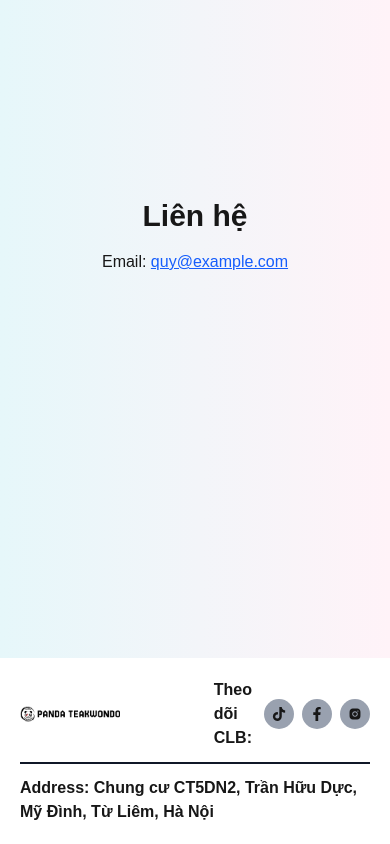
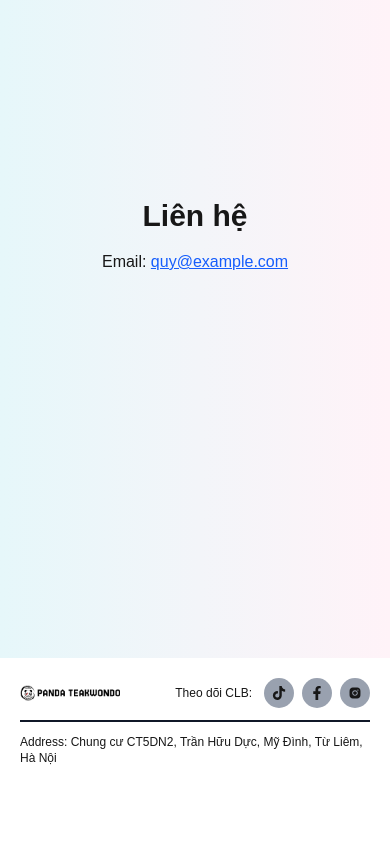
Before and after one commit to quyng24/pdtwd, a Next.js app: page / in a window 390 px wide. Shown: the part 3258-4102 px from the top of the page. After the commit the page ends 4044 px from the top, so only its background shows below. Built offline with nearby package versions, Linux system fonts and the light colour scheme; no server answers.

Commit message:
fix footer for layout

```diff
--- a/app/admin/page.tsx
+++ b/app/admin/page.tsx
@@ -26,7 +26,7 @@ export default function Admin() {
         }
         fetchData();
         return () => { isMouted = false};
-    }, []);
+    }, [router]);
     return (
         <div className="w-full min-h-screen bg-gradient-to-r from-[#e6f7fa] to-[#fff3f8]">
             <Navbar/>
--- a/app/components/Footer.tsx
+++ b/app/components/Footer.tsx
@@ -9,8 +9,8 @@ export default function Footer() {
         <footer className="bg-white py-5 px-5 sm:px-10 md:px-20">
             <div className="w-full flex justify-between items-center">
                 <Image src={Logo} alt="Logo" className="w-[30%]"/>
-                <div className="flex items-center justify-end gap-3 w-[40%]">
-                    <p className="font-semibold">Theo dõi CLB: </p>
+                <div className="flex items-center justify-end gap-3 w-[60%] md:w-[40%]">
+                    <p className="font-light md:font-semibold text-xs md:text-base ">Theo dõi CLB: </p>
                     <div className="flex gap-2 items-center">
                         <div className="w-[30px] h-[30px] rounded-full bg-gray-400 flex items-center justify-center cursor-pointer">
                             <a href="https://www.tiktok.com/@panda_taekwondo?_t=ZS-90l39N8Zc0X&_r=1"><FaTiktok size={14} /></a>
@@ -28,7 +28,7 @@ export default function Footer() {
             </div>
 
             <div className="w-full bg-gray-900 h-0.5 my-3"></div>
-            <p className="font-semibold">Address: Chung cư CT5DN2, Trần Hữu Dực, Mỹ Đình, Từ Liêm, Hà Nội</p>
+            <p className="font-light md:font-semibold text-xs md:text-base">Address: Chung cư CT5DN2, Trần Hữu Dực, Mỹ Đình, Từ Liêm, Hà Nội</p>
         </footer>
     )
 }
```
Also changed, not shown: 1 other file (tests, documents, lock files or other folders).
